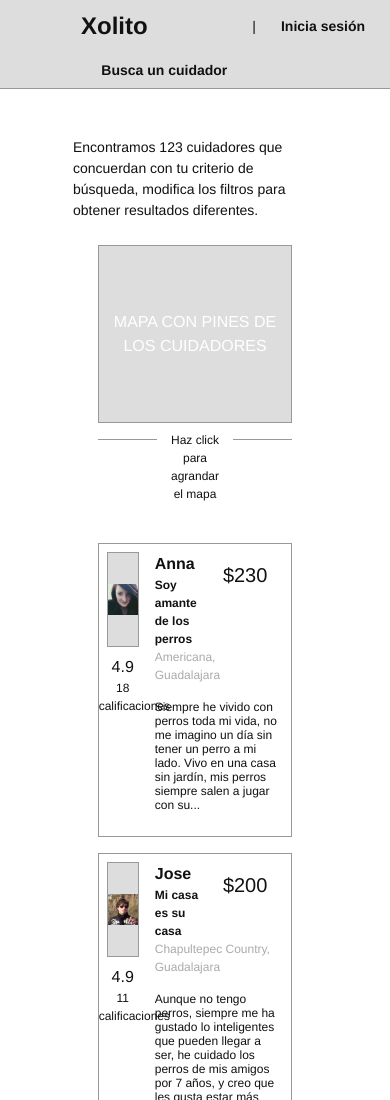
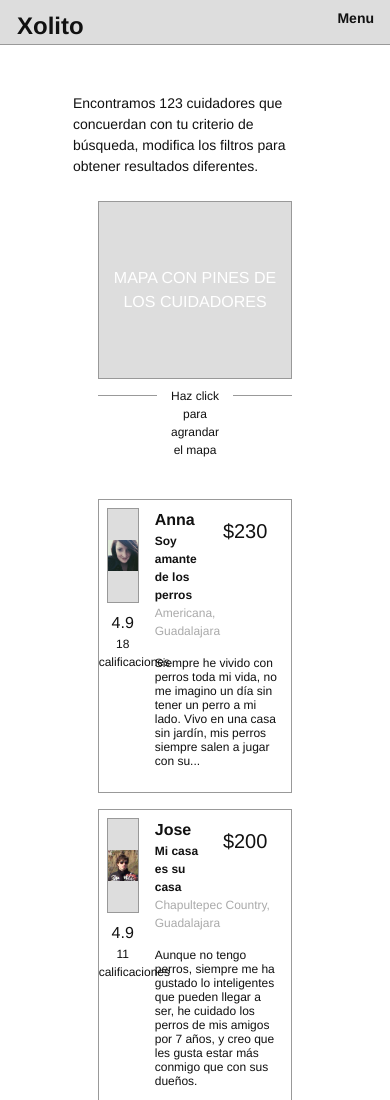
Before and after one commit to amicavi/Xolito, a plain HTML site: page wireframe/search-results.html in a window 390 px wide. Shown: the top 1100 px of the page. Drawn offline with Linux system fonts and the light colour scheme.

Commit message:
responsive hero of search-result page

```diff
--- a/wireframe/search-results.html
+++ b/wireframe/search-results.html
@@ -11,10 +11,11 @@
     <header class="clearfix border-bottom bg-silver hero-container">
         <nav class="clearfix align-top mt0">
             <ul class="list-reset">
-                <li class="h2 regular inline-block ml4 mt1 bold left"><a href="#" class="btn">Xolito</a></li>
-                <li class="h5 inline-block right mt1 px1"><a href="#" class="btn">Inicia sesión</a></li>
-                <li class="h5 inline-block right mt1 py1">|</li>
-                <li class="h5 inline-block right mt1 mr1"><a href="#" class="btn">Busca un cuidador</a></li>
+                <li class="h2 regular inline-block lg-col-2 sm-col-1 mt1 bold left right-align"><a href="#" class="btn">Xolito</a></li>
+            	<li class="h5 inline-block right m1 px1 sm-hide bold">Menu</li>
+                <li class="h5 inline-block right mt1 px1 sm-show"><a href="#" class="btn">Inicia sesión</a></li>
+                <li class="h5 inline-block right mt1 py1 sm-show">|</li>
+                <li class="h5 inline-block right mt1 mr1 sm-show"><a href="#" class="btn">Busca un cuidador</a></li>
             </ul>
         </nav>
     </header>
```
